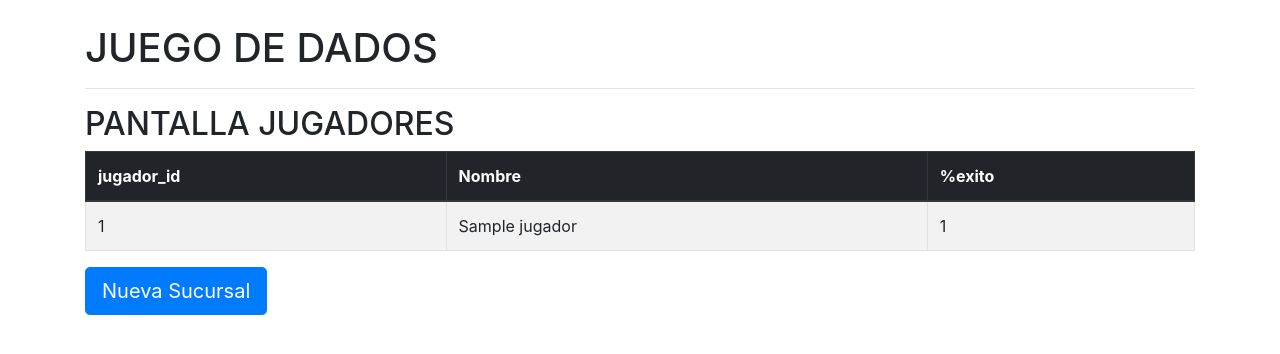
After one commit to Pedro-Tejero-Diez/SpringBoot, a Spring Boot app: page /Players/ in a window 1280 px wide. The commit adds this page. Shown: the top 354 px of the page. Run offline with Spring Boot 4, Linux system fonts and the light colour scheme; tables that the repository leaves empty hold one stand-in row (values such as "Sample post"); some libraries are stand-ins or nearby versions.

Commit message:
ejercicios casa 20 Abril

```diff
--- a/S05T02N01F01GPedroTejero/src/main/java/cat/itacademy/barcelonactiva/PedroTejero/s05/t02/n01/fase01/Controllers/JugadorController.java
+++ b/S05T02N01F01GPedroTejero/src/main/java/cat/itacademy/barcelonactiva/PedroTejero/s05/t02/n01/fase01/Controllers/JugadorController.java
@@ -1,4 +1,7 @@
 package cat.itacademy.barcelonactiva.PedroTejero.s05.t02.n01.fase01.Controllers;
+
+import java.util.ArrayList;
+import java.util.List;
 
 import org.springframework.beans.factory.annotation.Autowired;
 import org.springframework.stereotype.Controller;
@@ -30,6 +33,14 @@ public class JugadorController {
 		model.addAttribute("jugador", jugador);
 		return"nuevo_jugador";
 	}
+
+	@GetMapping("/")
+	public String jugadores (Model model) {
+		List<Jugador> jugadores= jugadorservice.getAllJugador();
+		model.addAttribute("jugadores", jugadores);
+		return"listado_jugadores";
+	}
+
 	@PostMapping("/add")
 	public String guardarJugador(@ModelAttribute("jugador") Jugador jugador) {
 		try {
@@ -54,8 +65,9 @@ public class JugadorController {
 		} catch (Exception e) {
 			return "error";
 		}
+	}
 
-	/*@PostMapping("/{jugador_id}/games")
+	@PostMapping("/{jugador_id}/games")
 	public String pantallaJugada(@PathVariable(value = "jugador_id") int jugador_id, Model model) {
 		try {
 				JugadaDTO jugadadto= new JugadaDTO(jugador_id);
@@ -65,22 +77,8 @@ public class JugadorController {
 
 		} catch (Exception e) {
 			return "error";
-		}*/
-	}
-	@PostMapping("/{jugador_id}/games/resultado")
-	public String pantallaJugada(@PathVariable(value = "jugador_id") int jugador_id, Model model) {
-		try {
-				JugadaDTO jugadadto= new JugadaDTO(jugador_id);
-				model.addAttribute("jugadadto", jugadadto);
-				jugadaservice.guardarJugada(jugadadto);
-				return"jugadorjugada";
-
-		} catch (Exception e) {
-			return "error";
 		}
 	}
 
 
-
-
 }
--- a/S05T02N01F01GPedroTejero/src/main/java/cat/itacademy/barcelonactiva/PedroTejero/s05/t02/n01/fase01/model/services/JugadaServiceImpl.java
+++ b/S05T02N01F01GPedroTejero/src/main/java/cat/itacademy/barcelonactiva/PedroTejero/s05/t02/n01/fase01/model/services/JugadaServiceImpl.java
@@ -30,7 +30,7 @@ public class JugadaServiceImpl implements JugadaService {
 
 		Jugador jugador = jugadorepository.getReferenceById(jugadadto.getJugador_id());
 
-		jugadarepository.save(new Jugada(jugadadto.getJugador_id(), jugadadto.getFechajug(), jugadadto.getUno(), jugadadto.getDos(), jugador));
+		jugadarepository.save(new Jugada(jugadadto.getFechajug(), jugadadto.getUno(), jugadadto.getDos(), jugador));
 	}
 
 	@Override
--- /dev/null
+++ b/S05T02N01F01GPedroTejero/src/main/resources/templates/listado_jugadores.html
@@ -0,0 +1,41 @@
+<!DOCTYPE html>
+<html lang="en" xmlns:th="http://www.thymeleaf.org">
+
+<head>
+	<meta charset="ISO-8859-1">
+	<title>JUEGO DE DADOS</title>
+	<link rel="stylesheet" href="https://stackpath.bootstrapcdn.com/bootstrap/4.1.3/css/bootstrap.min.css"
+		integrity="sha384-MCw98/SFnGE8fJT3GXwEOngsV7Zt27NXFoaoApmYm81iuXoPkFOJwJ8ERdknLPMO" crossorigin="anonymous">
+</head>
+
+<body>
+	<div class="container my-4">
+		<h1>JUEGO DE DADOS</h1>
+		<hr>
+		<h2>PANTALLA JUGADORES</h2>
+
+        <table border="1" class="table table-striped table-bordered">
+            <thead class="thead-dark">
+                <tr>
+                    <th>jugador_id</th>
+                    <th>Nombre</th>
+                    <th>%exito</th>
+                </tr>
+            </thead>
+            <tbody>
+                <tr th:each="Jugador : ${jugadores}">
+                    <td th:text="${Jugador.jugador_id}"></td>
+                    <td th:text="${Jugador.nombre}"></td>
+                    <td th:text="${Jugador.jugador_id}"></td>
+                     <!--<td> <a th:href="@{/Sucursal/getOne/{id}(id=${sucursalDTO.id})}" class="btn btn-primary">Mostrar/Actualizar</a>-->
+                        <!--<a th:href="@{/Sucursal/deleteSucursal/{id}(id=${sucursalDTO.id})}" class="btn btn-danger">Elmininar</a>-->
+                    </td>
+                </tr>
+            </tbody>
+        </table>
+                <a th:href="@{/Sucursal/nuevasucursal}" class="btn btn-primary btn-lg mb-3"> Nueva  Sucursal </a>
+
+    </div>
+</body>
+
+</html>
```
Also changed, not shown: S05T02N01F01GPedroTejero/src/main/java/cat/itacademy/barcelonactiva/PedroTejero/s05/t02/n01/fase01/Controllers/JugadaController.java (+38 -0 lines), S05T02N01F01GPedroTejero/src/main/java/cat/itacademy/barcelonactiva/PedroTejero/s05/t02/n01/fase01/model/domain/Jugada.java (+5 -6 lines), S05T02N01F01GPedroTejero/src/main/java/cat/itacademy/barcelonactiva/PedroTejero/s05/t02/n01/fase01/model/repository/JugadaRepository.java (+2 -7 lines), S05T02N01F01GPedroTejero/src/main/resources/templates/jugador.html (+3 -4 lines).
